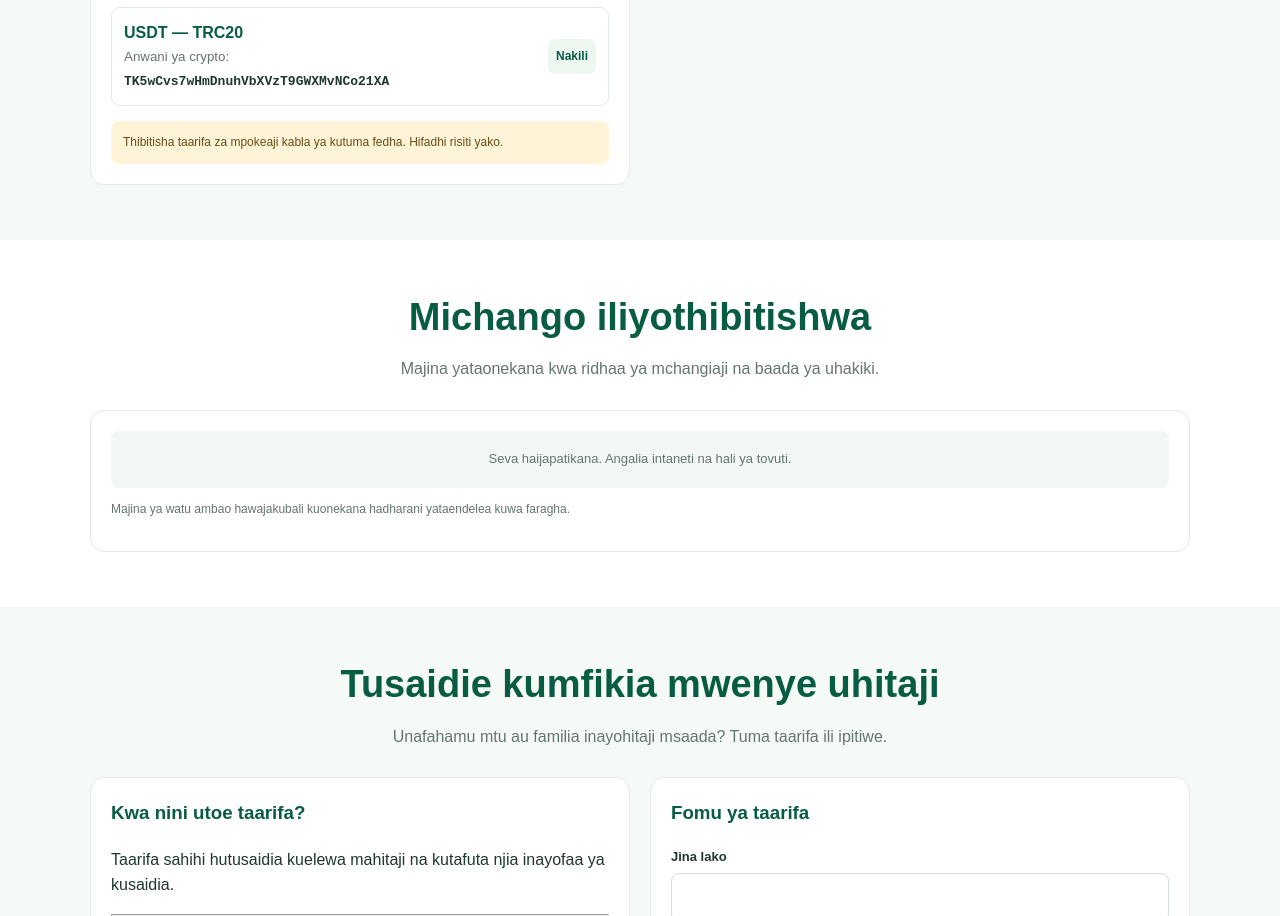
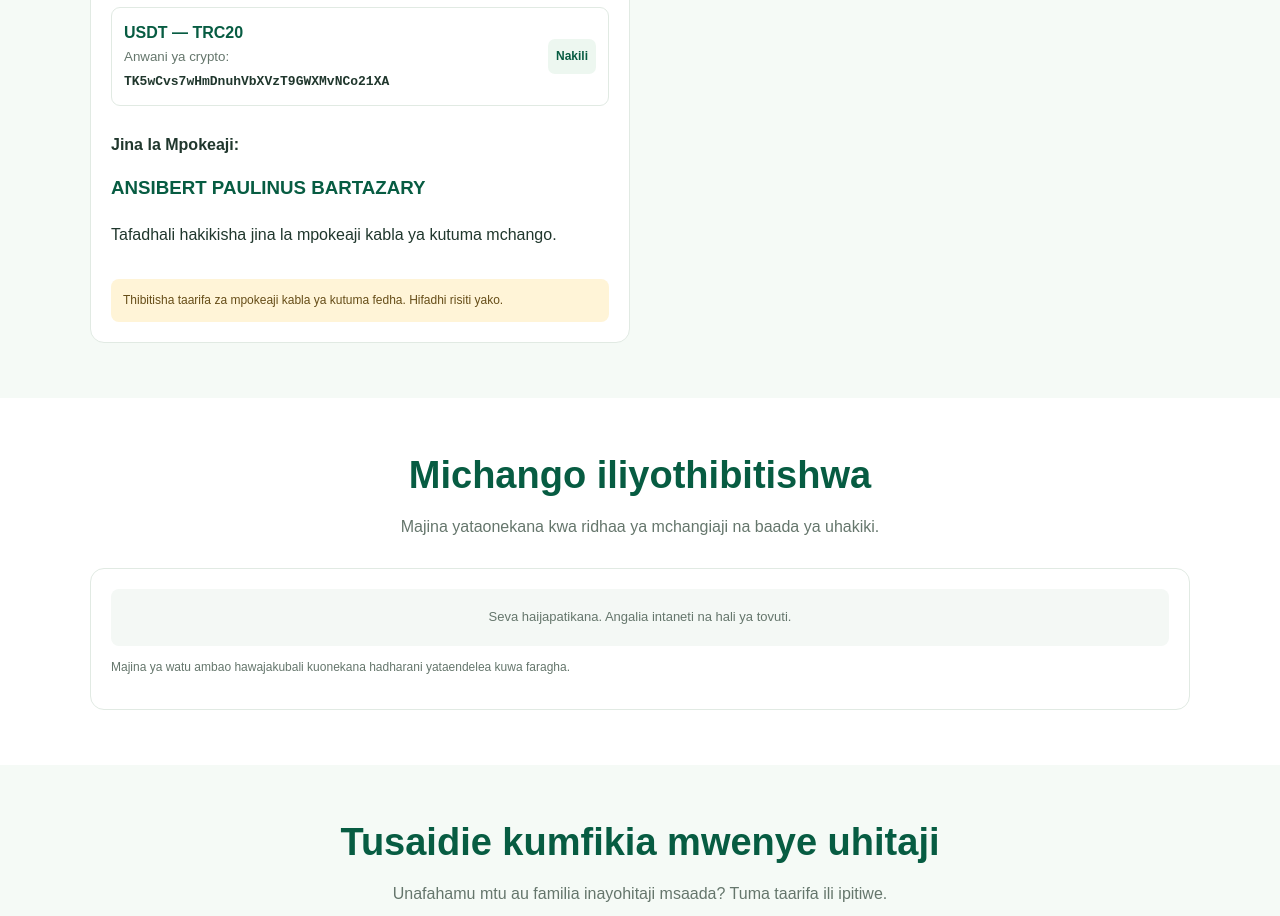
Before and after one commit to ansibert73-source/matendo-ya-huruma, a website: page public/index.html in a window 1280 px wide. Shown: the part 2105-3021 px from the top of the page. Drawn offline with Linux system fonts and the light colour scheme; no server answers.

Commit message:
Update index.html

```diff
--- a/public/index.html
+++ b/public/index.html
@@ -170,7 +170,11 @@ footer a{color:white}
 <div class="payment"><div><strong>Airtel Money</strong><small>Payment code: <code>10341965</code></small></div><button class="copy" type="button" data-copy="10341965">Nakili</button></div>
 <div class="payment"><div><strong>CRDB Bank</strong><small>Account: <code>10366682045</code></small></div><button class="copy" type="button" data-copy="10366682045">Nakili</button></div>
 <div class="payment"><div><strong>NMB Bank</strong><small>Account: <code>50510112309</code></small></div><button class="copy" type="button" data-copy="50510112309">Nakili</button></div>
-<div class="payment"><div><strong>USDT — TRC20</strong><small>Anwani ya crypto:</small><code>TK5wCvs7wHmDnuhVbXVzT9GWXMvNCo21XA</code></div><button class="copy" type="button" data-copy="TK5wCvs7wHmDnuhVbXVzT9GWXMvNCo21XA">Nakili</button></div>
+<div class="payment"><div><strong>USDT — TRC20</strong><small>Anwani ya crypto:</small><code>TK5wCvs7wHmDnuhVbXVzT9GWXMvNCo21XA</code></div><button class="copy" type="button" data-copy="TK5wCvs7wHmDnuhVbXVzT9GWXMvNCo21XA">Nakili</button></div><div class="recipient-name">
+  <p><strong>Jina la Mpokeaji:</strong></p>
+  <h3>ANSIBERT PAULINUS BARTAZARY</h3>
+  <p>Tafadhali hakikisha jina la mpokeaji kabla ya kutuma mchango.</p>
+</div>
 </div>
 <div class="note" data-i="paymentWarning">Thibitisha taarifa za mpokeaji kabla ya kutuma fedha. Hifadhi risiti yako.</div>
 </div>
```
